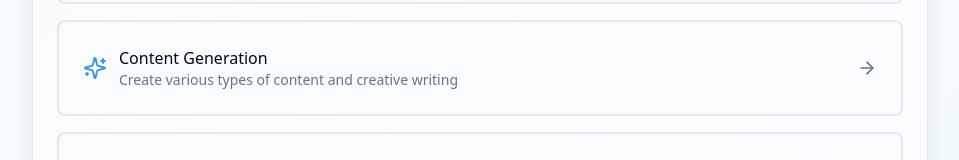
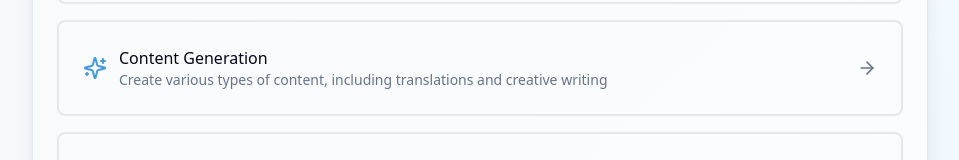
Before and after one commit to demianarc/model-selector, a Next.js app: page / in a window 1280 px wide. Shown: the part 347-507 px from the top of the page, without its empty margins (160-1119 px from the left). Built offline with nearby package versions, Linux system fonts and the light colour scheme.

Commit message:
smallfix7

```diff
--- a/components/model-finder.tsx
+++ b/components/model-finder.tsx
@@ -159,12 +159,13 @@ const modelToProviders: Record<string, ProviderInfo[]> = {
 // Data
 const useCases = {
   "Chatbots and Conversational AI": {
-    primaryMetrics: ["chatbotArena", "mt_bench"],
+    primaryMetrics: ["chatbotArena"],
     secondaryMetrics: ["mmlu", "ifeval"]
   },
   "Content Generation": {
     primaryMetrics: ["mmlu", "chatbotArena"],
-    secondaryMetrics: ["mt_bench", "ifeval"]
+    secondaryMetrics: ["ifeval", "mt_bench"],
+    description: "Create various types of content, including translations and creative writing"
   },
   "Code Assistance and Development": {
     primaryMetrics: ["humaneval", "evalplus"],
@@ -203,7 +204,7 @@ const steps: Step[] = [
       {
         id: "content",
         title: "Content Generation",
-        description: "Create various types of content and creative writing",
+        description: "Create various types of content, including translations and creative writing",
         icon: Sparkles
       },
       {
```
